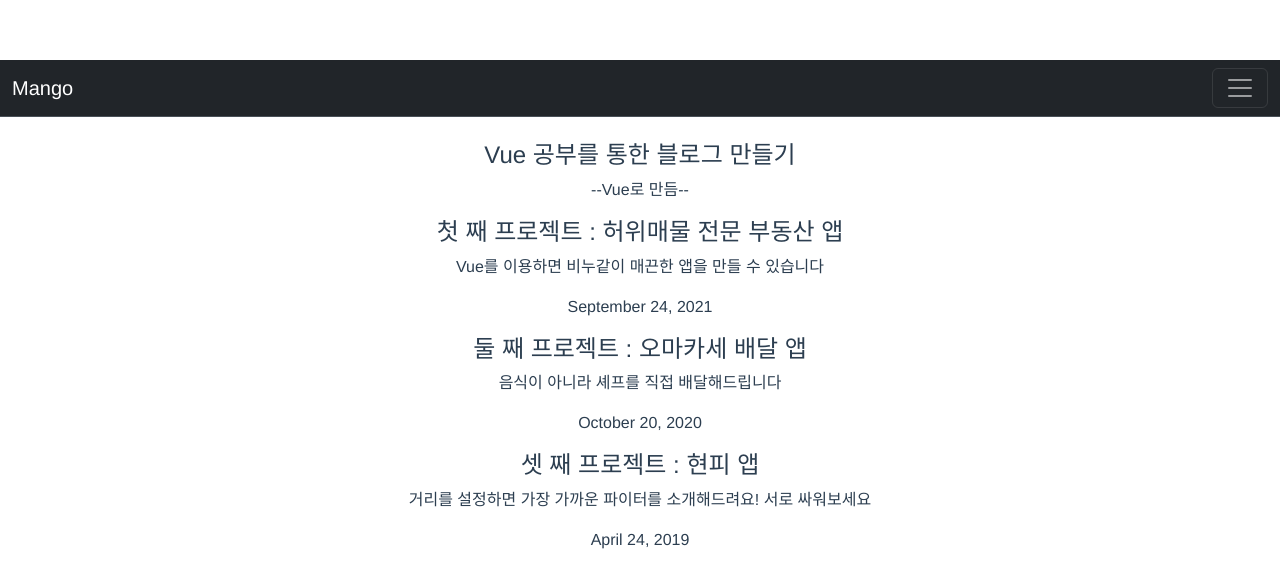
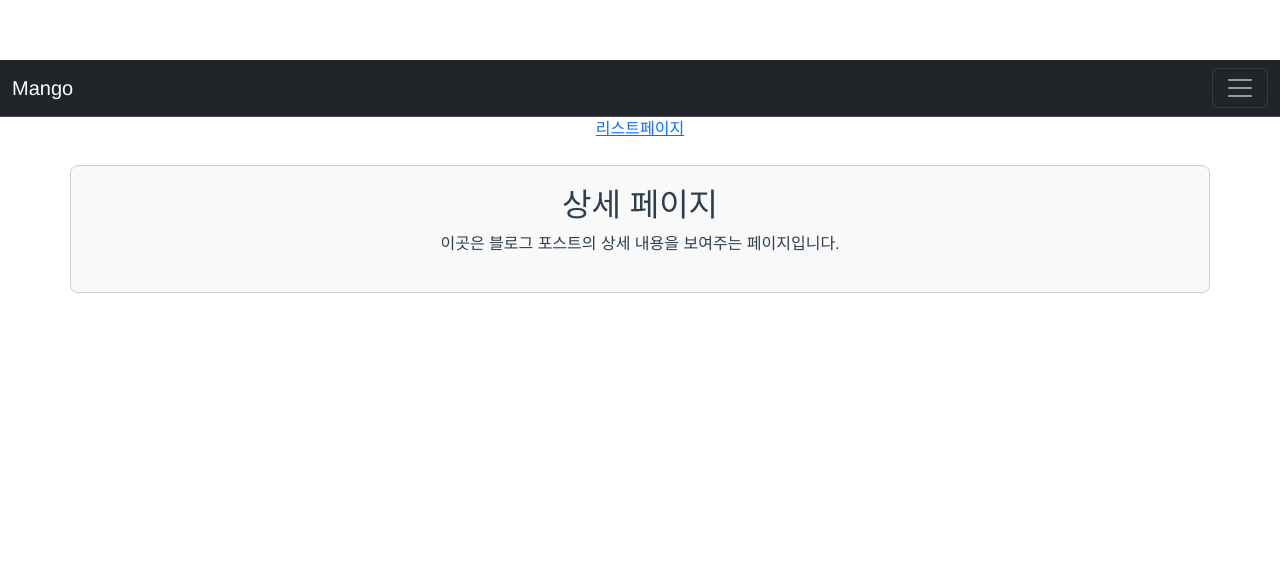
Before and after one commit to BaeejiH/blog, a Vue app: page /details in a window 1280 px wide. Shown: the top 588 px of the page. Built offline with nearby package versions, Linux system fonts and the light colour scheme.

Commit message:
router과 routing으로 페이지 나누기

```diff
--- a/package.json
+++ b/package.json
@@ -10,7 +10,8 @@
   "dependencies": {
     "bootstrap": "^5.3.3",
     "core-js": "^3.8.3",
-    "vue": "^3.2.13"
+    "vue": "^3.2.13",
+    "vue-router": "^4.4.5"
   },
   "devDependencies": {
     "@babel/core": "^7.12.16",
--- a/src/App.vue
+++ b/src/App.vue
@@ -8,10 +8,10 @@
     <div class="collapse navbar-collapse" id="navbarSupportedContent">
       <ul class="navbar-nav me-auto mb-2 mb-lg-0">
         <li class="nav-item">
-          <a class="nav-link active" aria-current="page" href="#">List</a>
+          <a class="nav-link active" aria-current="page" href="#"><router-link to="/list"> 리스트페이지</router-link></a>
         </li>
         <li class="nav-item">
-          <a class="nav-link" href="#">details</a>
+          <a class="nav-link" href="#"><router-link to="/details">details</router-link></a>
         </li>
         <li class="nav-item dropdown">
           <a class="nav-link dropdown-toggle" href="#" role="button" data-bs-toggle="dropdown" aria-expanded="false">
@@ -36,20 +36,18 @@
   </div>
 </nav>
 
-<div class="container mt-4">
-  <h4>Vue 공부를 통한 블로그 만들기</h4>
-  <p>--Vue로 만듬--</p>
-</div>
+<router-link to="/list"> 리스트페이지</router-link>
 
+<router-view :블로그글="블로그글"></router-view>
+<!-- props전송은 위에처럼 router-view를통해 전송 -->
  <!-- vue 파일이름 두단어 이상으로 만들어야 오류 안남!@!@!@ -->
-<ListList v-for="(a,i) in 블로그글" :key="i" :블로그글="a"/>
+<!-- <ListList v-for="(a,i) in 블로그글" :key="i" :블로그글="a"/> -->
 
 </template>
 
 
 <script>
 
-import ListList from "./components/ListList.vue"
 import blog from "./assets/blog.js"
 export default {
   name: 'App',
@@ -59,7 +57,6 @@ export default {
     }
   },
   components: {
-    ListList: ListList
   }
 }
 </script>
--- /dev/null
+++ b/src/components/DetailsPage.vue
@@ -0,0 +1,26 @@
+<template>
+   <div class="detail-view container mt-4">
+    <h2>{{ title }}</h2>
+    <p>{{ content }}</p>
+  </div>
+</template>
+
+<script>
+export default {
+  data() {
+    return {
+      title: '상세 페이지',
+      content: '이곳은 블로그 포스트의 상세 내용을 보여주는 페이지입니다.'
+    }
+  }
+}
+</script>
+
+<style>
+.detail-view {
+  padding: 20px;
+  border: 1px solid #ccc;
+  border-radius: 8px;
+  background-color: #f9f9f9;
+}
+</style>
--- /dev/null
+++ b/src/components/HomeHome.vue
@@ -0,0 +1,18 @@
+<template>
+
+    <div class="container mt-4">
+    <h4>Vue 공부를 통한 블로그 만들기</h4>
+    <p>--Vue로 만듬--</p>
+    </div>
+
+</template>
+
+<script>
+export default {
+
+}
+</script>
+
+<style>
+
+</style>
--- a/src/components/ListList.vue
+++ b/src/components/ListList.vue
@@ -1,8 +1,16 @@
 <template>
   <div>
-    <h4>{{블로그글.title}}</h4>
-    <p>{{블로그글.content}}</p>
-    <p>{{블로그글.date}}</p>
+    <h4>{{블로그글[0].title}}</h4>
+    <p>{{블로그글[0].content}}</p>
+    <p>{{블로그글[0].date}}</p>
+
+    <h4>{{블로그글[1].title}}</h4>
+    <p>{{블로그글[1].content}}</p>
+    <p>{{블로그글[1].date}}</p>
+
+    <h4>{{블로그글[2].title}}</h4>
+    <p>{{블로그글[2].content}}</p>
+    <p>{{블로그글[2].date}}</p>
   </div>
 </template>
 
--- a/src/main.js
+++ b/src/main.js
@@ -2,4 +2,6 @@ import { createApp } from 'vue'
 import App from './App.vue'
 import 'bootstrap'
 import 'bootstrap/dist/css/bootstrap.min.css'
-createApp(App).mount('#app')
+
+import 라우터만든거 from './router.js'
+createApp(App).use(라우터만든거).mount('#app')
```
Also changed, not shown: src/router.js (added, +26 -0 lines), 1 other file (tests, documents, lock files or other folders).
